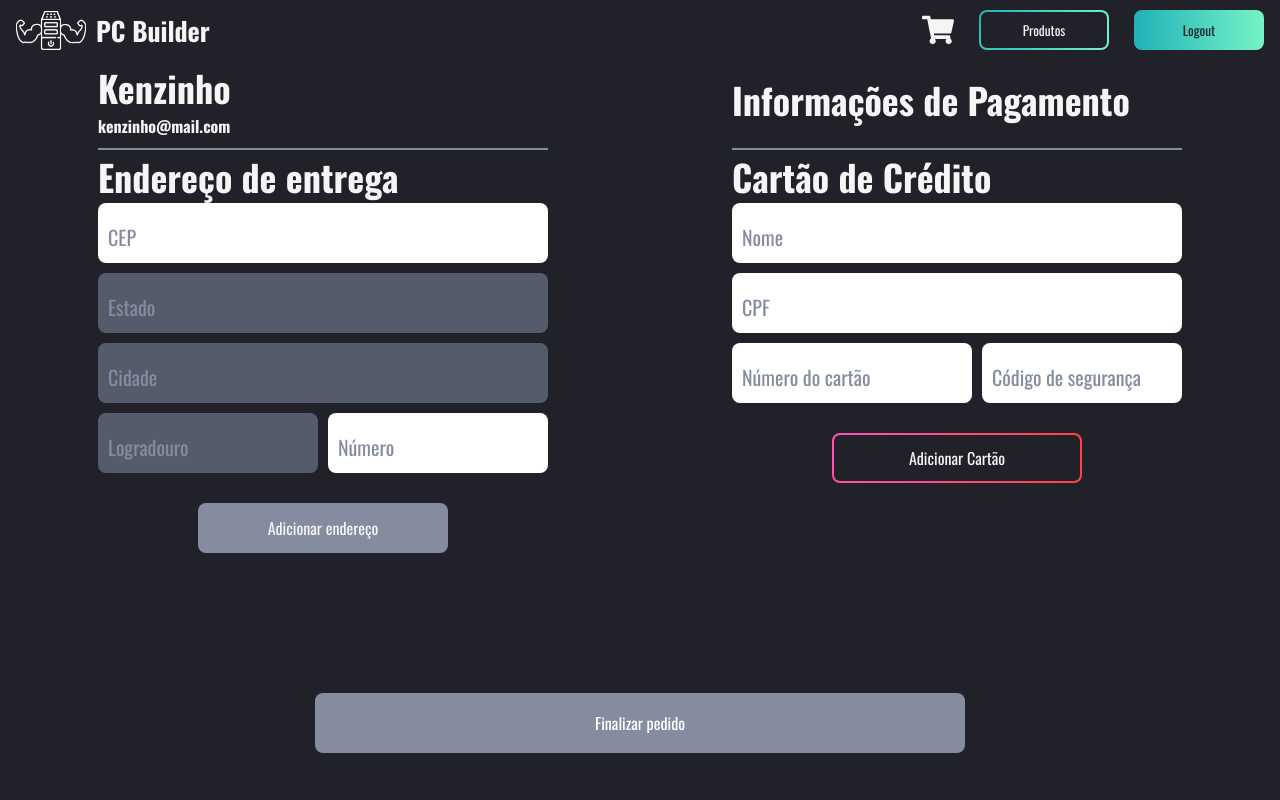
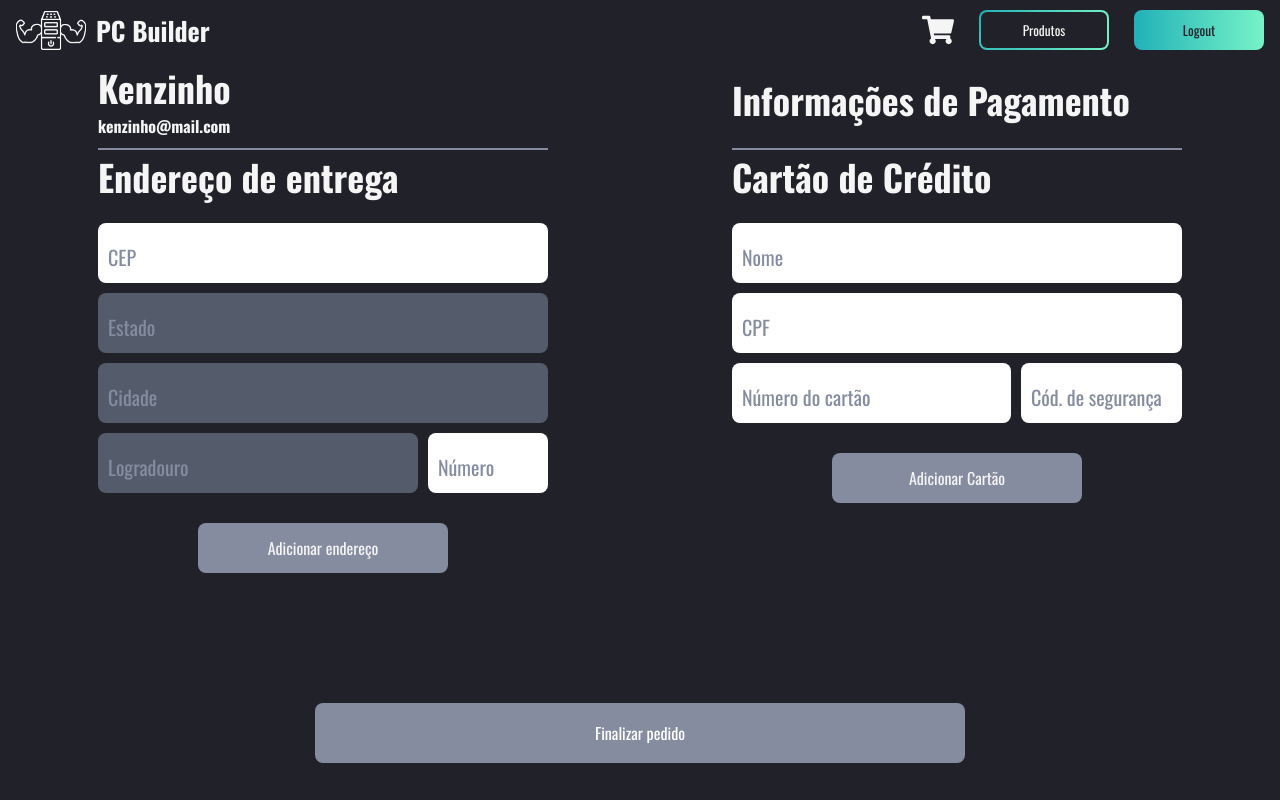
Before and after one commit to igormgg/pc-builder-capstone-q2, a React (Create React App) app: page /checkout in a window 1280 px wide. Built offline with nearby package versions, Linux system fonts and the light colour scheme; no server answers; sample sign-in values are in the browser's storage.

Commit message:
feat: verifies if address info and card info are filled in order to continue to checkout

```diff
--- a/src/pages/Checkout/index.jsx
+++ b/src/pages/Checkout/index.jsx
@@ -7,9 +7,11 @@ import { Container, ChildContainer, CheckoutContainer } from "./styles";
 import { useForm } from "react-hook-form";
 import * as yup from "yup";
 import { yupResolver } from "@hookform/resolvers/yup";
+import { useEffect, useState } from "react/cjs/react.development";
 
 export const Checkout = () => {
   const { token } = useAuth();
+
   const {
     userAddress,
     userCardInfo,
@@ -22,6 +24,8 @@ export const Checkout = () => {
     addCard,
     removeCard,
   } = useUserData();
+
+  const [validateCardButton, setValidateCardButton] = useState(false);
 
   const schema = yup.object().shape({
     name: yup.string().required("Campo obrigatório. Ex: John Doe"),
@@ -143,6 +147,7 @@ export const Checkout = () => {
                     value={cepResults?.logradouro || ""}
                   />
                   <input
+                    id="address_number"
                     type="text"
                     placeholder="Número"
                     type="number"
@@ -193,7 +198,12 @@ export const Checkout = () => {
             ) : (
               <form onSubmit={handleSubmit(onCardSubmit)}>
                 <div>
-                  <input type="text" placeholder="Nome" {...register("name")} />
+                  <input
+                    type="text"
+                    placeholder="Nome"
+                    {...register("name")}
+                    onKeyDown={() => setValidateCardButton(true)}
+                  />
                   <span>{errors.name?.message}</span>
                 </div>
                 <div>
@@ -211,14 +221,19 @@ export const Checkout = () => {
                   </div>
                   <div>
                     <input
-                      placeholder="Código de segurança"
+                      placeholder="Cód. de segurança"
                       {...register("sn")}
                     />
                     <span>{errors.sn?.message}</span>
                   </div>
                 </div>
                 <div className="button_content">
-                  <Button type="submit" size="md" variant="outlined">
+                  <Button
+                    type="submit"
+                    size="md"
+                    variant="outlined"
+                    disabled={!validateCardButton}
+                  >
                     Adicionar Cartão
                   </Button>
                 </div>
--- a/src/pages/Checkout/styles.js
+++ b/src/pages/Checkout/styles.js
@@ -66,6 +66,7 @@ export const ChildContainer = styled.div`
       display: flex;
       flex-direction: column;
       gap: 10px;
+      padding: 20px 0;
       div {
         width: 100%;
 
@@ -76,6 +77,10 @@ export const ChildContainer = styled.div`
           padding: 0 10px;
           font-size: 28px;
           border: none;
+          &#address_number {
+            width: 120px;
+          }
+
           &[type="number"] {
             -moz-appearance: textfield;
           }
@@ -103,7 +108,7 @@ export const ChildContainer = styled.div`
 
         &.card {
           div:last-child {
-            max-width: 200px;
+            width: 260px;
           }
         }
       }
```
